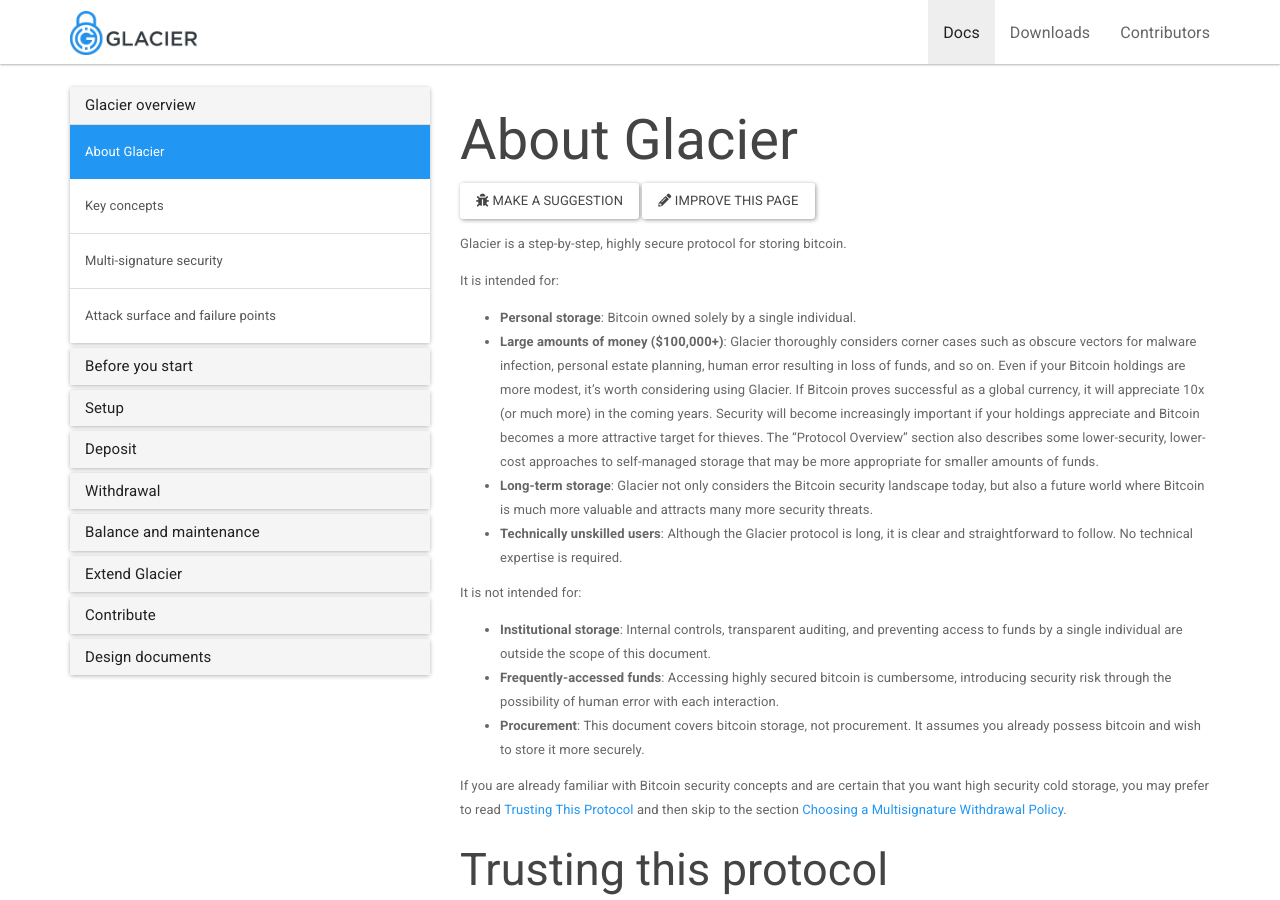
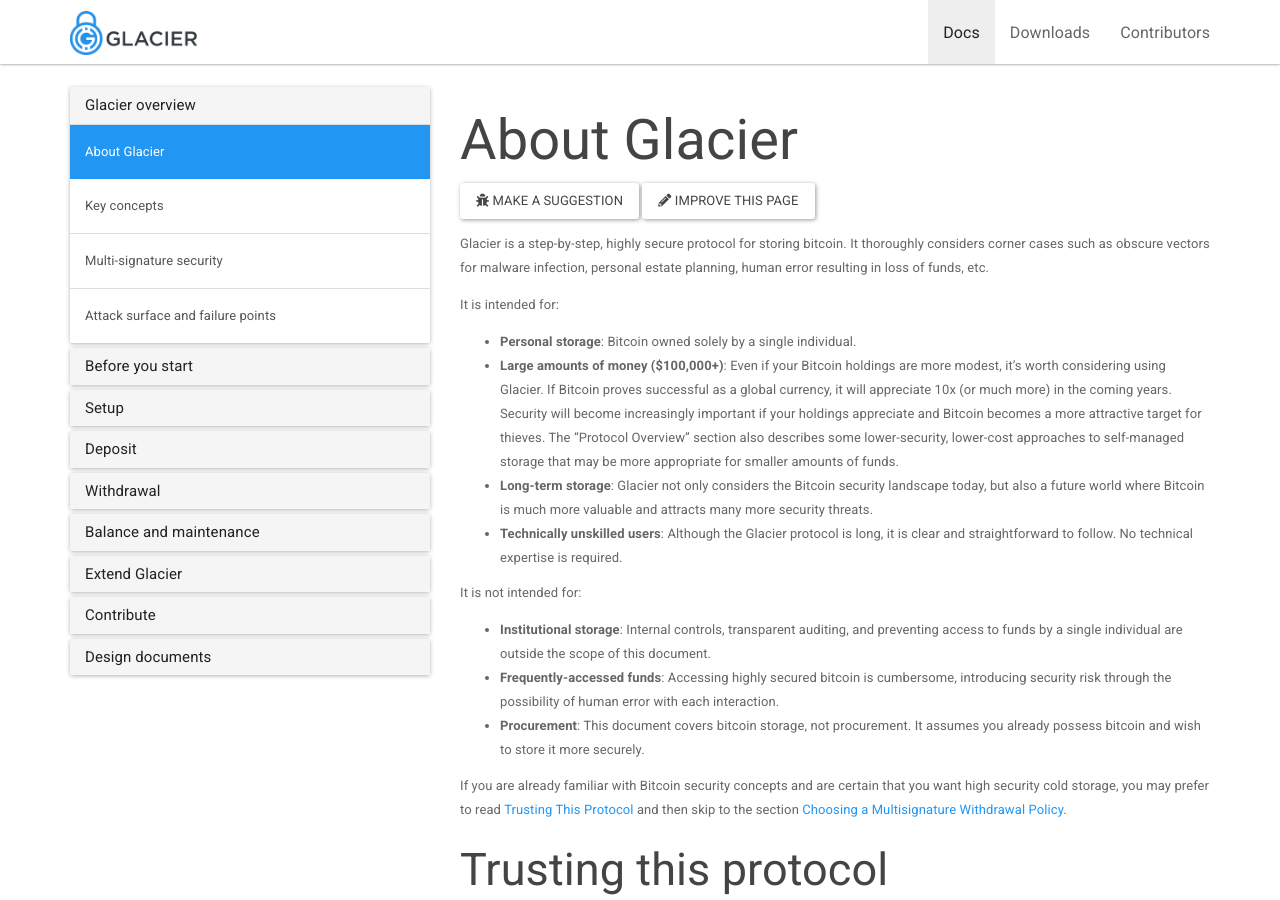
Before and after one commit to GlacierProtocol/glacierprotocol.github.io, a Jekyll site: the page built from _docs/overview.md, in a window 1280 px wide and 900 px high. Built offline with Jekyll 4.4.1, drawn with Linux system fonts in a browser that asks for light colours; nearby versions of some CDN libraries.

Commit message:
Text moved out to protocol description
Info not specific to bullet point

```diff
--- a/_docs/overview.md
+++ b/_docs/overview.md
@@ -6,19 +6,19 @@
   - /docs/
 ---
 
-Glacier is a step-by-step, highly secure protocol for storing bitcoin.
+Glacier is a step-by-step, highly secure protocol for storing bitcoin. It
+thoroughly considers corner cases such as obscure vectors for malware
+infection, personal estate planning, human error resulting in loss of funds,
+etc.
 
 It is intended for:
 
 * **Personal storage**: Bitcoin owned solely by a single individual.
-* **Large amounts of money ($100,000+)**: Glacier thoroughly considers corner
-cases such as obscure vectors for malware infection, personal estate
-planning, human error resulting in loss of funds, and so on.
-Even if your Bitcoin holdings are more modest, it's worth considering using
-Glacier. If Bitcoin proves successful as a global currency, it will appreciate
-10x (or much more) in the coming years. Security will become increasingly
-important if your holdings appreciate and Bitcoin becomes a more attractive
-target for thieves.
+* **Large amounts of money ($100,000+)**: Even if your Bitcoin holdings are
+more modest, it's worth considering using Glacier. If Bitcoin proves successful
+as a global currency, it will appreciate 10x (or much more) in the coming years.
+Security will become increasingly important if your holdings appreciate and
+Bitcoin becomes a more attractive target for thieves.
 The "Protocol Overview" section also describes some lower-security, lower-cost
 approaches to self-managed storage that may be more appropriate for smaller
 amounts of funds.
```
